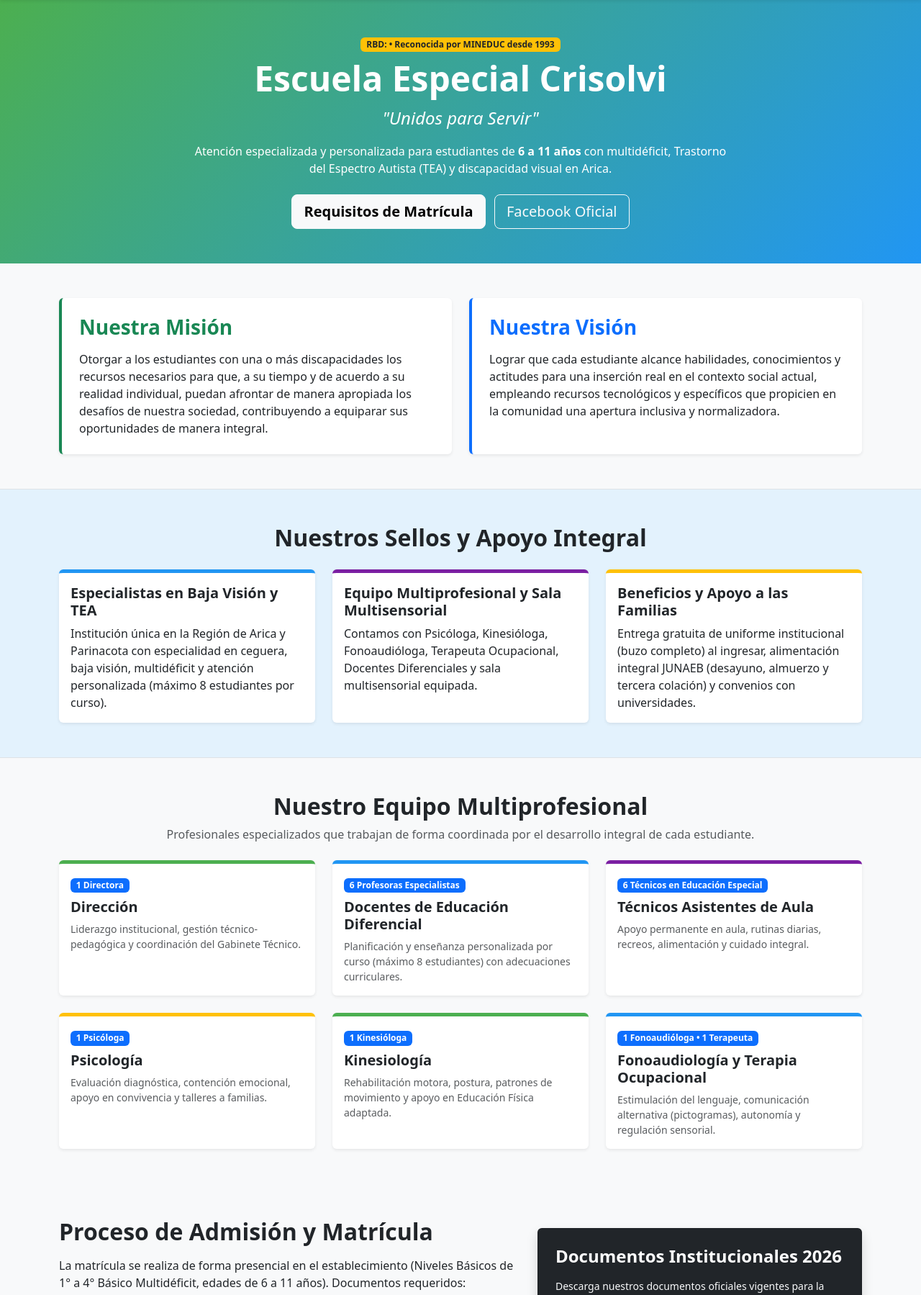
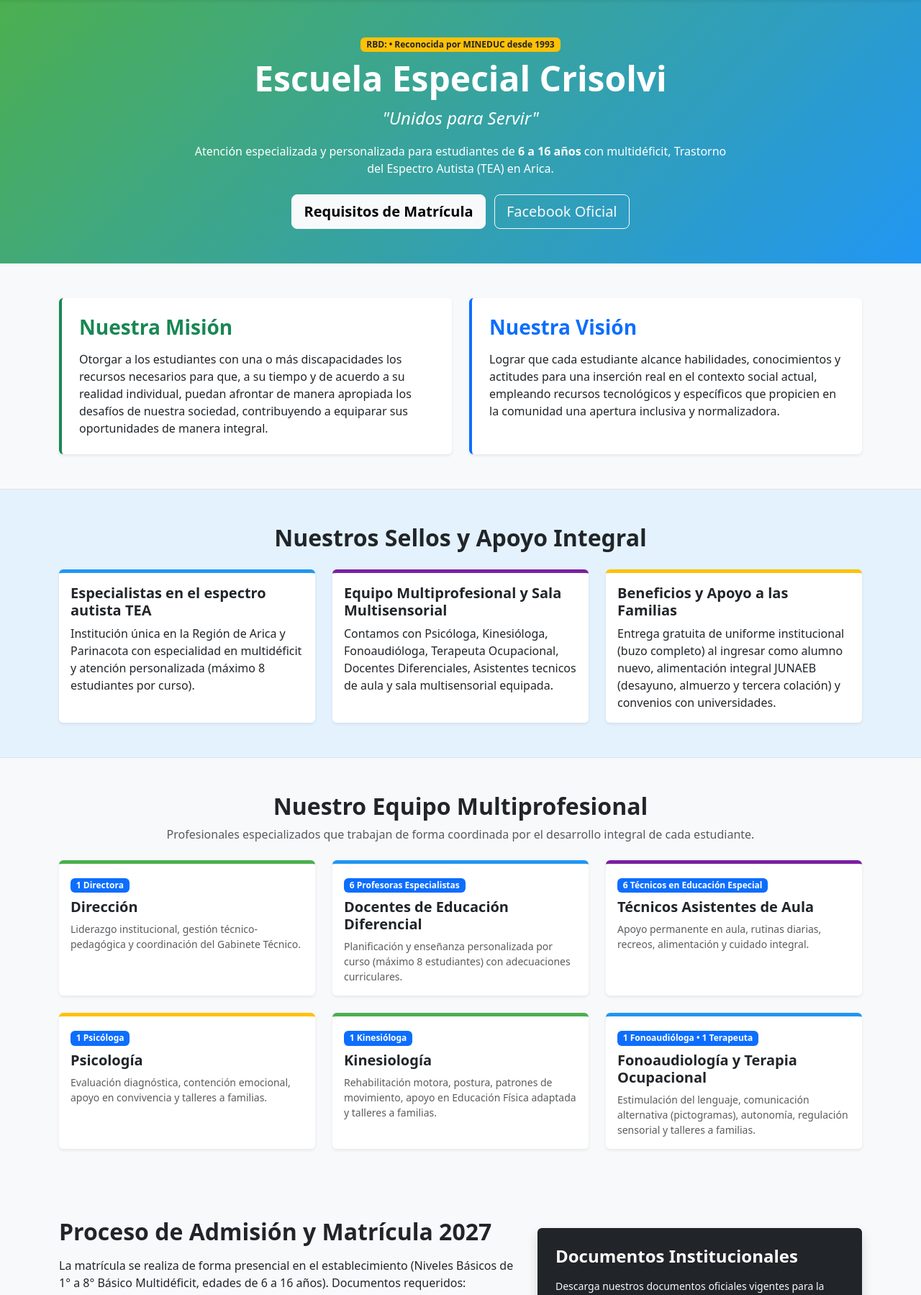
Before and after one commit to ramirezlopezbenjamin-alt/PaginaWebCrisolvi, a Flask app: page / in a window 1280 px wide. Shown: the part 81-1880 px from the top of the page at 72% size. Run offline with Flask 3, Linux system fonts and the light colour scheme; some libraries are stand-ins or nearby versions.

Commit message:
Cambia tipografia del titulo principal a castellas y algunos cambios en errores de ortografia

```diff
--- a/models.py
+++ b/models.py
@@ -56,11 +56,11 @@ equipo_crisolvi = [
     IntegranteEquipo(
         cargo="Kinesiología",
         dotacion="1 Kinesióloga",
-        descripcion="Rehabilitación motora, postura, patrones de movimiento y apoyo en Educación Física adaptada."
+        descripcion="Rehabilitación motora, postura, patrones de movimiento, apoyo en Educación Física adaptada y talleres a familias."
     ),
     IntegranteEquipo(
         cargo="Fonoaudiología y Terapia Ocupacional",
         dotacion="1 Fonoaudióloga • 1 Terapeuta",
-        descripcion="Estimulación del lenguaje, comunicación alternativa (pictogramas), autonomía y regulación sensorial."
+        descripcion="Estimulación del lenguaje, comunicación alternativa (pictogramas), autonomía, regulación sensorial y talleres a familias."
     )
 ]
--- a/static/css/estilos.css
+++ b/static/css/estilos.css
@@ -59,3 +59,11 @@
     background-color: #6A1B9A;
     color: white;
 }
+
+.titulo-principal {
+    /* 1° Intenta usar Castellar (PC Windows) */
+    /* 2° Si es un celular/Mac, usa Cinzel de Google Fonts */
+    /* 3° Si no hay internet, usa una fuente clasica cob remates (serif) */
+    font-family: 'Castellar', 'Cinzel', serif;
+    letter-spacing: 2px; /* separa ligeramente las letras para mayor legibilidad */
+}
--- a/templates/index.html
+++ b/templates/index.html
@@ -8,6 +8,8 @@
     <link href="https://cdn.jsdelivr.net/npm/bootstrap@5.3.3/dist/css/bootstrap.min.css" rel="stylesheet">
     <!-- Hoja de estilos personalizada -->
     <link rel="stylesheet" href="{{ url_for('static', filename='css/estilos.css') }}">
+    <!-- Fuente de respaldo elegante para dispositivos que no tienen Castellar (móviles/Mac) -->
+    <link href="https://fonts.googleapis.com/css2?family=Cinzel:wght@700&display=swap" rel="stylesheet">
 </head>
 <body class="bg-light d-flex flex-column min-vh-100">
 
@@ -39,10 +41,10 @@
     <header id="inicio" class="bg-crisolvi-hero py-5 text-center">
         <div class="container">
             <span class="badge bg-warning text-dark mb-2">RBD: {{ escuela.rbd }} • Reconocida por MINEDUC desde 1993</span>
-            <h1 class="display-5 fw-bold">{{ escuela.nombre }}</h1>
+            <h1 class="display-5 fw-bold titulo">{{ escuela.nombre }}</h1>
             <p class="lead fs-4 fst-italic">"{{ escuela.lema }}"</p>
             <p class="col-lg-8 mx-auto mt-3">
-                Atención especializada y personalizada para estudiantes de <strong>6 a 11 años</strong> con multidéficit, Trastorno del Espectro Autista (TEA) y discapacidad visual en Arica.
+                Atención especializada y personalizada para estudiantes de <strong>6 a 16 años</strong> con multidéficit, Trastorno del Espectro Autista (TEA) en Arica.
             </p>
             <div class="mt-4">
                 <a href="#admision" class="btn btn-light btn-lg fw-semibold me-2">Requisitos de Matrícula</a>
@@ -86,8 +88,8 @@
                 <div class="col-md-4">
                     <div class="card h-100 shadow-sm card-crisolvi">
                         <div class="card-body">
-                            <h5 class="card-title fw-bold">Especialistas en Baja Visión y TEA</h5>
-                            <p class="card-text">Institución única en la Región de Arica y Parinacota con especialidad en ceguera, baja visión, multidéficit y atención personalizada (máximo 8 estudiantes por curso).</p>
+                            <h5 class="card-title fw-bold">Especialistas en el espectro autista TEA</h5>
+                            <p class="card-text">Institución única en la Región de Arica y Parinacota con especialidad en multidéficit y atención personalizada (máximo 8 estudiantes por curso).</p>
                         </div>
                     </div>
                 </div>
@@ -96,7 +98,7 @@
                     <div class="card h-100 shadow-sm card-crisolvi borde-morado">
                         <div class="card-body">
                             <h5 class="card-title fw-bold">Equipo Multiprofesional y Sala Multisensorial</h5>
-                            <p class="card-text">Contamos con Psicóloga, Kinesióloga, Fonoaudióloga, Terapeuta Ocupacional, Docentes Diferenciales y sala multisensorial equipada.</p>
+                            <p class="card-text">Contamos con Psicóloga, Kinesióloga, Fonoaudióloga, Terapeuta Ocupacional, Docentes Diferenciales, Asistentes tecnicos de aula y sala multisensorial equipada.</p>
                         </div>
                     </div>
                 </div>
@@ -105,7 +107,7 @@
                     <div class="card h-100 shadow-sm card-crisolvi borde-amarillo">
                         <div class="card-body">
                             <h5 class="card-title fw-bold">Beneficios y Apoyo a las Familias</h5>
-                            <p class="card-text">Entrega gratuita de uniforme institucional (buzo completo) al ingresar, alimentación integral JUNAEB (desayuno, almuerzo y tercera colación) y convenios con universidades.</p>
+                            <p class="card-text">Entrega gratuita de uniforme institucional (buzo completo) al ingresar como alumno nuevo, alimentación integral JUNAEB (desayuno, almuerzo y tercera colación) y convenios con universidades.</p>
                         </div>
                     </div>
                 </div>
@@ -142,8 +144,8 @@
     <section id="admision" class="container my-5">
         <div class="row g-4 align-items-center">
             <div class="col-lg-7">
-                <h2 class="fw-bold mb-3">Proceso de Admisión y Matrícula</h2>
-                <p>La matrícula se realiza de forma presencial en el establecimiento (Niveles Básicos de 1° a 4° Básico Multidéficit, edades de 6 a 11 años). Documentos requeridos:</p>
+                <h2 class="fw-bold mb-3">Proceso de Admisión y Matrícula 2027</h2>
+                <p>La matrícula se realiza de forma presencial en el establecimiento (Niveles Básicos de 1° a 8° Básico Multidéficit, edades de 6 a 16 años). Documentos requeridos:</p>
                 <ul class="list-group list-group-flush shadow-sm rounded">
                     <li class="list-group-item">Certificado de Nacimiento y fotocopia de Cédula de Identidad</li>
                     <li class="list-group-item">Formulario Único de Valoración de Salud vigente </li>
@@ -153,7 +155,7 @@
             </div>
             <div class="col-lg-5">
                 <div class="card bg-dark text-white p-4 shadow">
-                    <h4 class="fw-bold mb-3">Documentos Institucionales 2026</h4>
+                    <h4 class="fw-bold mb-3">Documentos Institucionales</h4>
                     <p class="text-light small">Descarga nuestros documentos oficiales vigentes para la comunidad educativa:</p>
                     <div class="d-grid gap-2 mt-3">
                         <a href="{{ url_for('static', filename='docs/PEI_2026.pdf') }}" target="_blank" class="btn btn-success fw-semibold">
```
Also changed, not shown: README.md.
